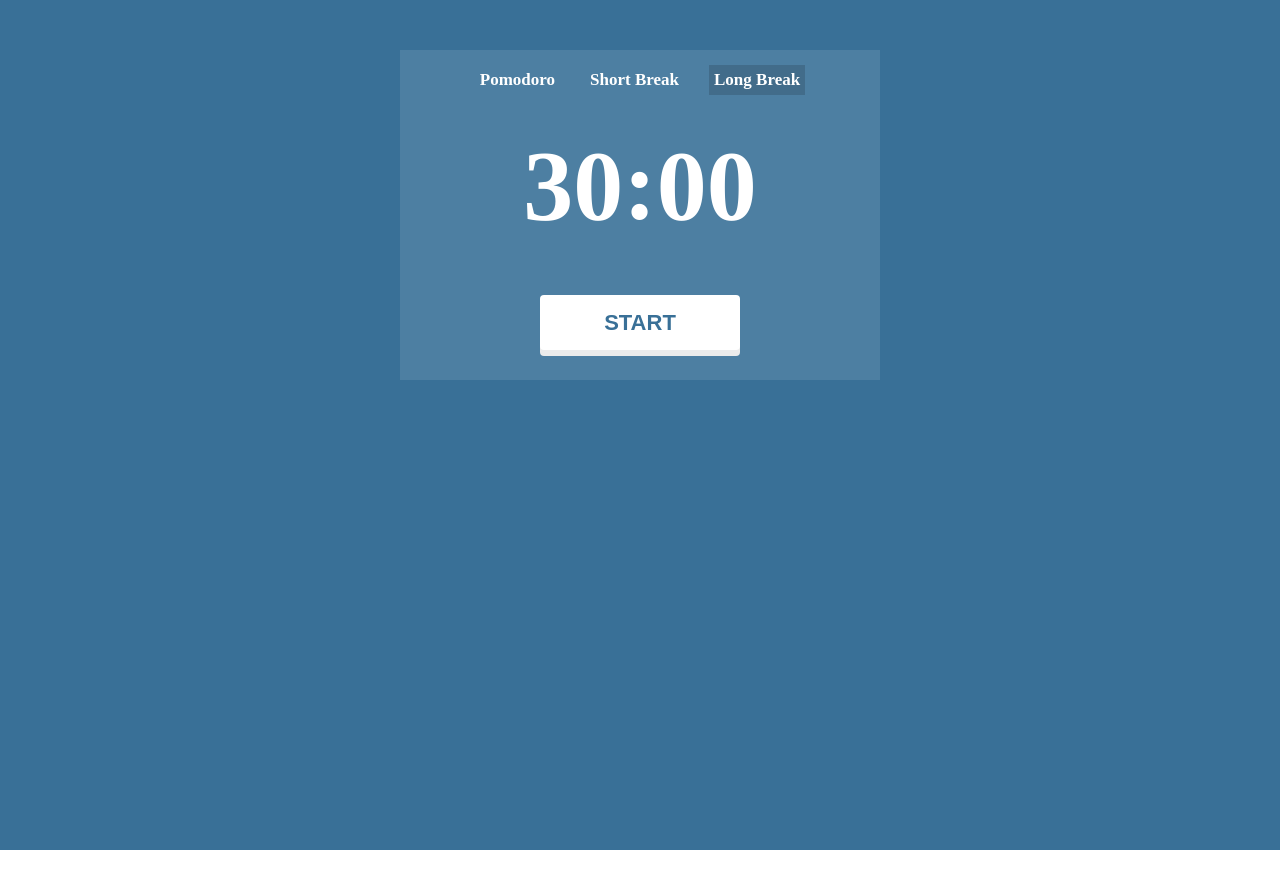
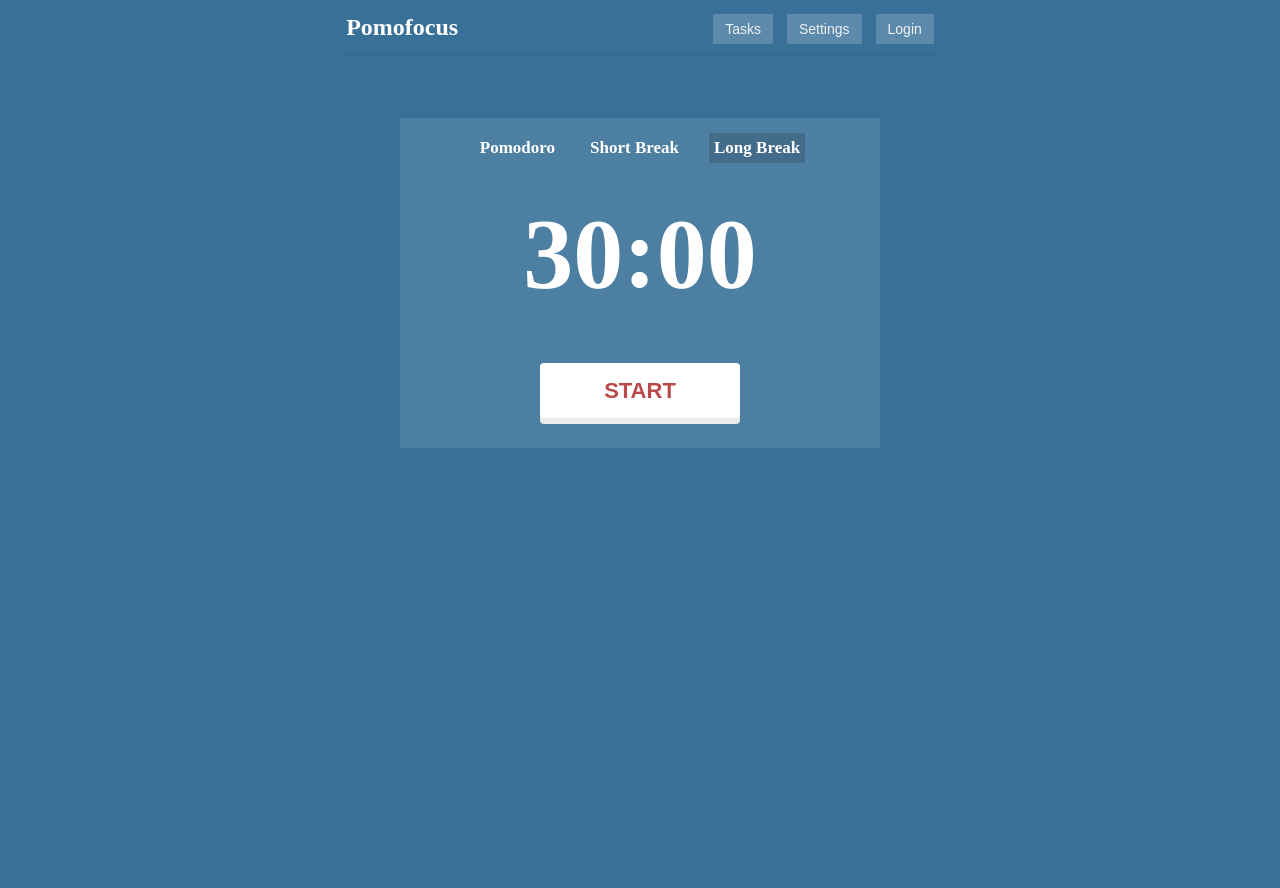
Before and after one commit to SlavaGalko/newproj, a plain HTML site: page index3.html in a window 1280 px wide. Before the commit the page ends 850 px from the top, so only its background shows below. Drawn offline with Linux system fonts and the light colour scheme.

Commit message:
version 0.0.5

```diff
--- a/index3.html
+++ b/index3.html
@@ -10,6 +10,22 @@
 </head>
 
 <body>
+
+    <div class="header">
+        <div class="inline-header">
+            <div class="icon">
+                <h2>Pomofocus</h2>
+            </div>
+
+            <div class="buttons">
+               <button class="btn_tasks">Tasks</button>
+               <button class="btn_settings">Settings</button>
+               <button class="btn_login">Login</button>
+            </div>
+        </div>
+
+    </div>
+
     <div class="container">
         <div class="wrapper">
             <div class="inline-buttons">
@@ -50,6 +66,8 @@
         </div>
 
     </div>
+
+
     <script src="main3.js"></script>
 </body>
 
--- a/styles2.css
+++ b/styles2.css
@@ -1,9 +1,13 @@
 * {
     margin: 0;
+    /* overflow-x: hidden; */
 }
 
+body {
+    background-color:#38858A;
+}
 .container {
-    width:100%;
+    max-width:1660px;
     height: 100vh;
     display:flex;
     justify-content: center;
@@ -12,7 +16,7 @@
 }
 
 .wrapper {
-    width: 450px;
+    max-width: 450px;
     height: 300px;
     background-color: #4C9196;
     padding:15px;
@@ -75,6 +79,7 @@
     transition: color 0.5s ease-in-out 0s;
 }
 
+
 .button_start button:hover {
     opacity: 0.9;
 }
@@ -85,7 +90,6 @@
     margin: 20px 0px 0px;
     padding: 0px 12px;
     border-radius: 4px;
-
     font-size: 22px;
     height: 55px;
     color: rgb(186, 73, 73);
@@ -104,15 +108,81 @@
 }
 
 .text_pomodoro {
+    padding:5px;
 
-    padding:5px;
 }
+
 
 .short_break {
     padding:5px;
-    background-color: #417B80;
+    background-color: #417B80
 }
+
+
 
 .long_break {
     padding:5px;
 }
+
+
+
+.header {
+    padding:10px;
+    max-width:1660px;
+    height: 6vh;
+    background-color: #38858A;
+    display:flex;
+    justify-content: center;
+    color:white;
+    align-items:center;
+}
+
+
+.buttons button {
+    background-color: #5C9B9F;
+    border-color:#5C9B9F;
+    border-style:solid;
+    color:#EBF3F4;
+    padding:5px 10px;
+    font-size:14px;
+}
+
+
+.inline-header {
+    display:flex;
+    gap:250px;
+    border-bottom: 1.5px solid #32777C;
+    padding-bottom:10px;
+}
+
+
+.btn_tasks {
+    margin-left:5px;
+    cursor: pointer;
+}
+
+.btn_tasks:hover {
+    color:white;
+    transition: .2s linear;
+}
+
+
+.btn_settings {
+    margin-left:10px;
+    cursor: pointer;
+}
+
+.btn_settings:hover {
+    color:white;
+    transition: .2s linear;
+}
+
+.btn_login {
+    margin-left:10px;
+    cursor: pointer;
+}
+
+.btn_login:hover {
+    color:white;
+    transition: .2s linear;
+}
--- a/styles3.css
+++ b/styles3.css
@@ -1,22 +1,26 @@
 * {
     margin: 0;
+    /* overflow-x: hidden; */
 }
 
+body {
+    background-color:#397097;
+}
 .container {
-    width: 100%;
+    max-width:1660px;
     height: 100vh;
-    display: flex;
+    display:flex;
     justify-content: center;
-    padding-top: 50px;
+    padding-top:50px;
     background-color: #397097;
 }
 
 .wrapper {
-    width: 450px;
+    max-width: 450px;
     height: 300px;
     background-color: #4D7FA2;
-    padding: 15px;
-    display: flex;
+    padding:15px;
+    display:flex;
     flex-direction: column;
 
 
@@ -24,14 +28,14 @@
 
 
 .inline-buttons {
-    display: flex;
-    gap: 25px;
+    display:flex;
+    gap:25px;
     justify-content: center;
 }
 
 .inline-buttons h2 {
-    font-size: 17px;
-    color: white;
+    font-size:17px;
+    color:white;
 }
 
 a {
@@ -43,19 +47,19 @@
     width: 450px;
     height: 200px;
     justify-content: center;
-    display: flex;
+    display:flex;
     align-items: center;
 }
 
 .midle-row h2 {
-    color: white;
-    font-size: 100px;
+    color:white;
+    font-size:100px;
 }
 
 .button_start {
-    width: 450px;
+    width:450px;
     height: 100px;
-    display: flex;
+    display:flex;
     justify-content: center;
 }
 
@@ -68,12 +72,13 @@
     box-shadow: rgb(235, 235, 235) 0px 6px 0px;
     font-size: 22px;
     height: 55px;
-    color: #397097;
+    color: rgb(186, 73, 73);
     font-weight: bold;
     width: 200px;
     background-color: white;
     transition: color 0.5s ease-in-out 0s;
 }
+
 
 .button_start button:hover {
     opacity: 0.9;
@@ -85,7 +90,6 @@
     margin: 20px 0px 0px;
     padding: 0px 12px;
     border-radius: 4px;
-
     font-size: 22px;
     height: 55px;
     color: rgb(186, 73, 73);
@@ -99,20 +103,86 @@
 
 
 .secounds h2 {
-    font-size: 100px;
-    color: white;
+    font-size:100px;
+    color:white;
 }
 
 .text_pomodoro {
+    padding:5px;
 
-    padding: 5px;
 }
 
+
 .short_break {
-    padding: 5px;
+    padding:5px;
 }
 
+
+
 .long_break {
-    padding: 5px;
+    padding:5px;
     background-color: #426C8A;
 }
+
+
+
+.header {
+    padding:10px;
+    max-width:1660px;
+    height: 6vh;
+    background-color: #397097;
+    display:flex;
+    justify-content: center;
+    color:white;
+    align-items:center;
+}
+
+
+.buttons button {
+    background-color: #5D8AAA;
+    border-color:#5D8AAA;
+    border-style:solid;
+    color:#ECF1F5;
+    padding:5px 10px;
+    font-size:14px;
+}
+
+
+.inline-header {
+    display:flex;
+    gap:250px;
+    border-bottom: 1.5px solid #336588;
+    padding-bottom:10px;
+}
+
+
+.btn_tasks {
+    margin-left:5px;
+    cursor: pointer;
+}
+
+.btn_tasks:hover {
+    color:white;
+    transition: .2s linear;
+}
+
+
+.btn_settings {
+    margin-left:10px;
+    cursor: pointer;
+}
+
+.btn_settings:hover {
+    color:white;
+    transition: .2s linear;
+}
+
+.btn_login {
+    margin-left:10px;
+    cursor: pointer;
+}
+
+.btn_login:hover {
+    color:white;
+    transition: .2s linear;
+}
```
Also changed, not shown: index.html (+0 -1 lines), index2.html (+19 -1 lines), styles.css (+0 -20 lines).
